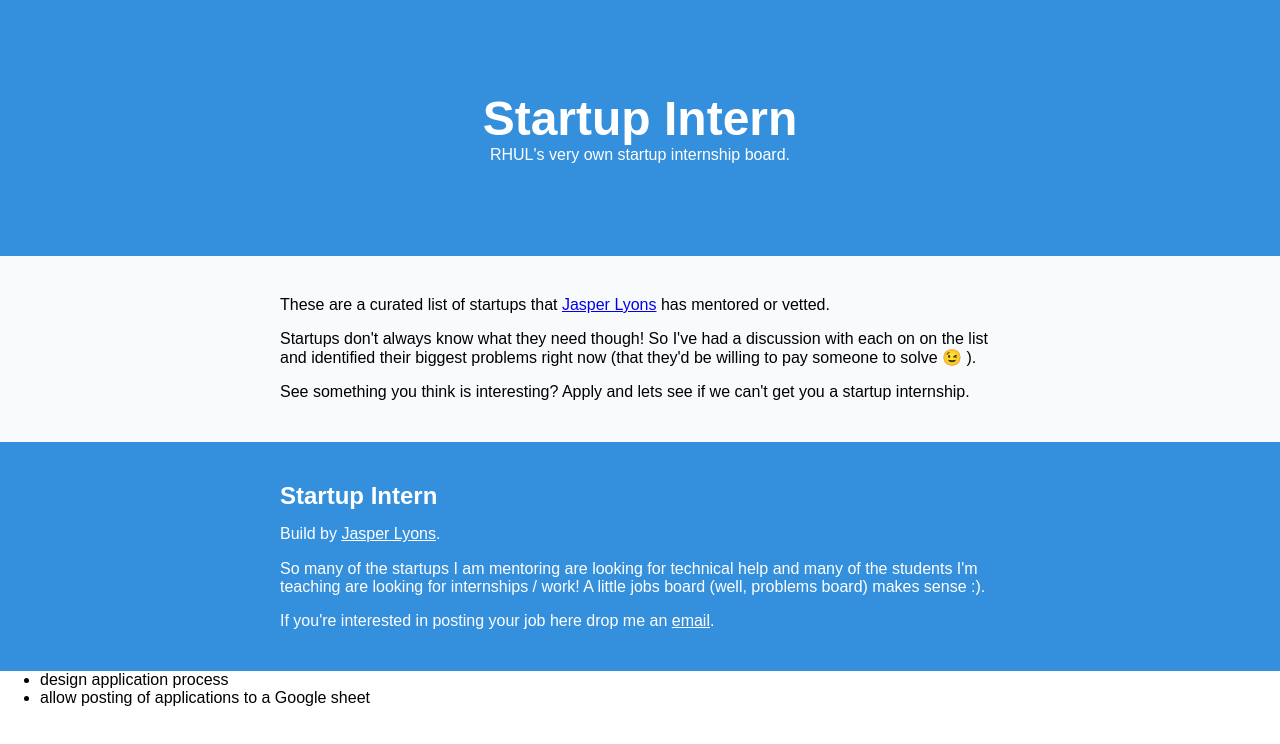
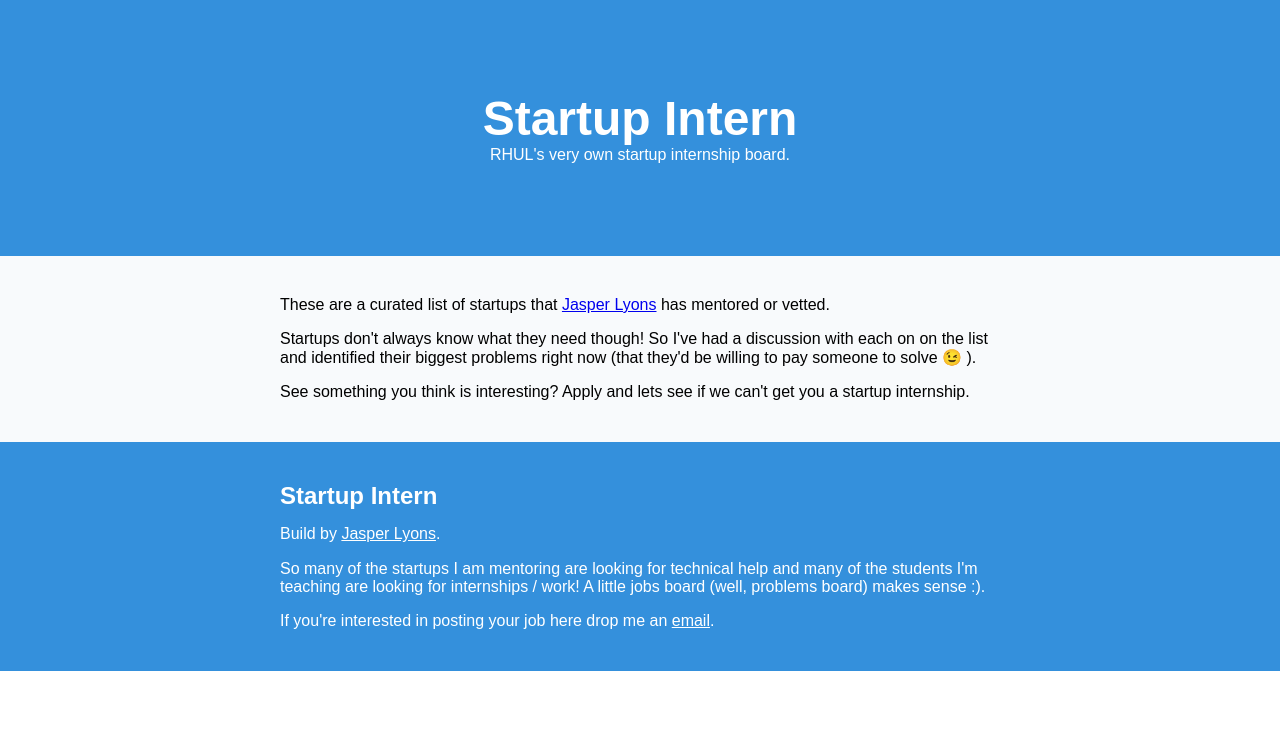
Before and after one commit to jasper-lyons-rhul/startup-intern, a plain HTML site: page index.html in a window 1280 px wide. Drawn offline with Linux system fonts and the light colour scheme; a script that the page names is missing.

Commit message:
Hide todo

```diff
--- a/index.html
+++ b/index.html
@@ -127,7 +127,7 @@
         <div class="p-2">If you're interested in posting your job here drop me an <a class="text-white" href="mailto:jasper.lyons@rhul.ac.uk">email</a>.</div>
       </div>
     </footer>
-    <ul>
+    <ul class="hidden">
       <li>design application process</li>
       <li>allow posting of applications to a Google sheet</li>
     </ul>
```
